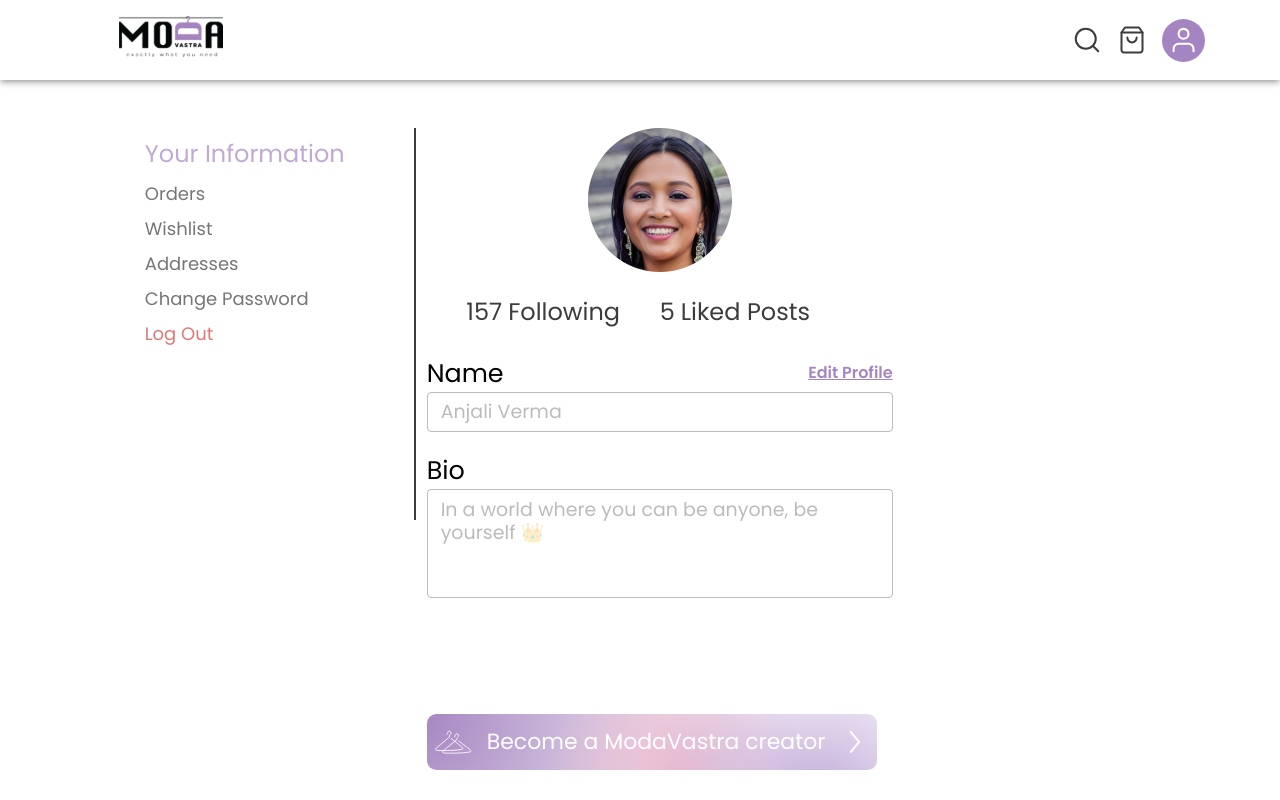
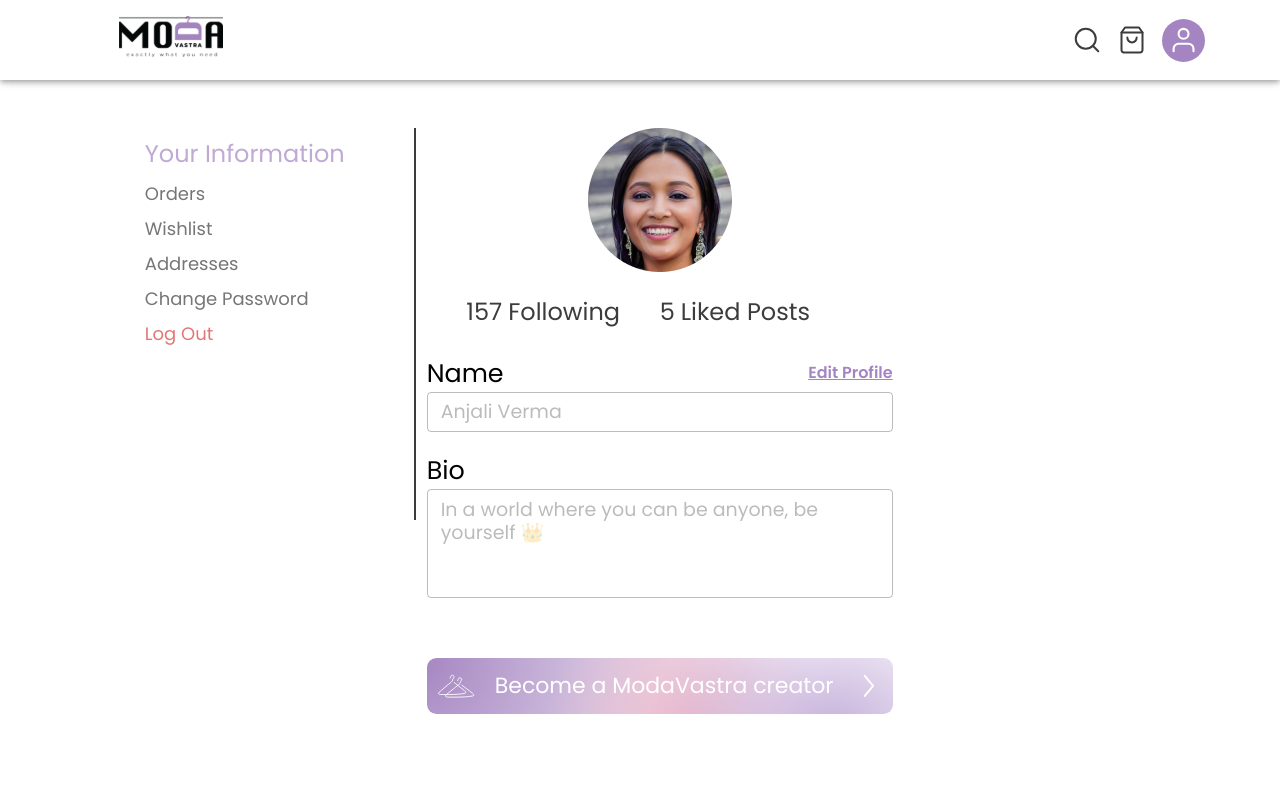
Before and after one commit to Shubh1692/aodavastra-fe, a React (Create React App) app: page /profile in a window 1280 px wide. Built offline with nearby package versions, Linux system fonts and the light colour scheme; sample sign-in values are in the browser's storage.

Commit message:
Update cursor property

```diff
--- a/src/Components/Profile/index.jsx
+++ b/src/Components/Profile/index.jsx
@@ -98,6 +98,7 @@ const Profile = () => {
                         display: "flex",
                         width: "50%",
                         justifyContent: "center",
+                        cursor: "pointer",
                       }}
                     >
                       <Typography
@@ -121,7 +122,7 @@ const Profile = () => {
                         Following
                       </Typography>
                     </Box>
-                    <Box onClick={handlePosts} sx={{ display: "flex" }}>
+                    <Box onClick={handlePosts} sx={{ display: "flex",cursor: "pointer", }}>
                       <Typography
                         sx={{
                           fontSize: "24px",
--- a/src/Components/index.scss
+++ b/src/Components/index.scss
@@ -148,14 +148,14 @@
 
 .become_creator {
   background: $becomeRadientColor;
-  width: 450px;
+  width: 466px;
   height: 55.96px;
   border-radius: 9.5102px;
   display: flex;
   justify-content: space-around;
   align-items: center;
-  position: absolute;
-  bottom: 30px;
+  // position: absolute;
+  margin-top: 60px;
   p {
     font-family: "Poppins";
     font-style: normal;
```
